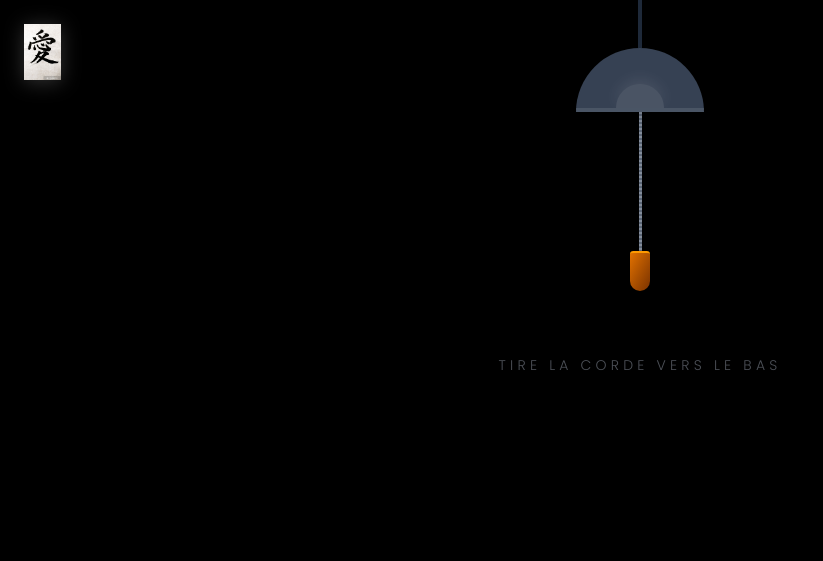
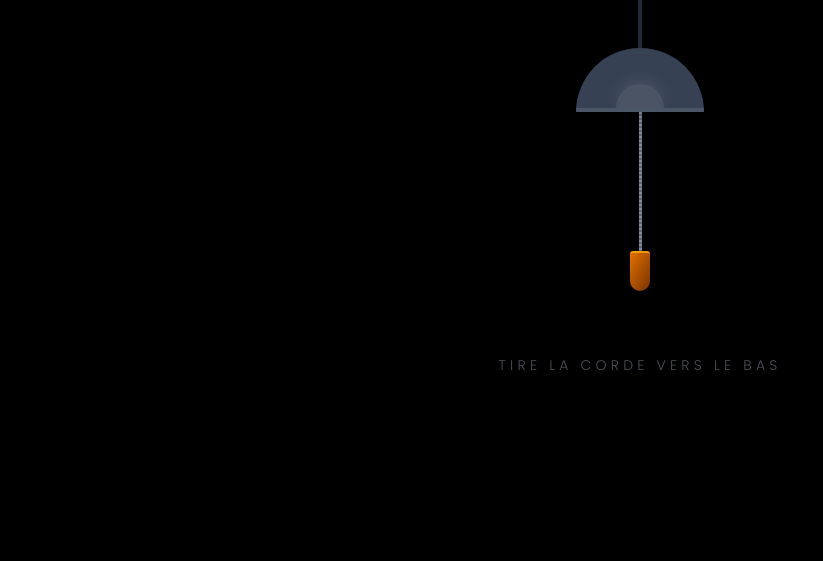
Before and after one commit to jovyberny-gif/Demande, a website built with Vite: page index.html in a window 1280 px wide. Shown: the whole page, without its empty margins (0-823 px from the left). Built offline with nearby package versions, Linux system fonts and the light colour scheme.

Commit message:
Remove floating logo from the page

```diff
--- a/index.html
+++ b/index.html
@@ -9,11 +9,6 @@
     <link href="https://fonts.googleapis.com/css2?family=Poppins:wght@300;400;600;700&display=swap" rel="stylesheet">
   </head>
   <body class="bg-gradient-to-br from-gray-900 to-black text-gray-800 font-sans min-h-screen overflow-x-hidden selection:bg-primary/30 m-0">
-    <!-- Site Logo -->
-    <div class="fixed top-4 left-4 sm:top-6 sm:left-6 z-[200] pointer-events-none">
-      <img src="/love.png" alt="Logo" class="h-10 sm:h-14 w-auto object-contain drop-shadow-[0_2px_10px_rgba(255,255,255,0.2)]">
-    </div>
-
     <main id="app" class="w-full min-h-screen p-4 md:p-8 flex flex-col items-center justify-center relative z-10 overflow-hidden">
     </main>
 
```
